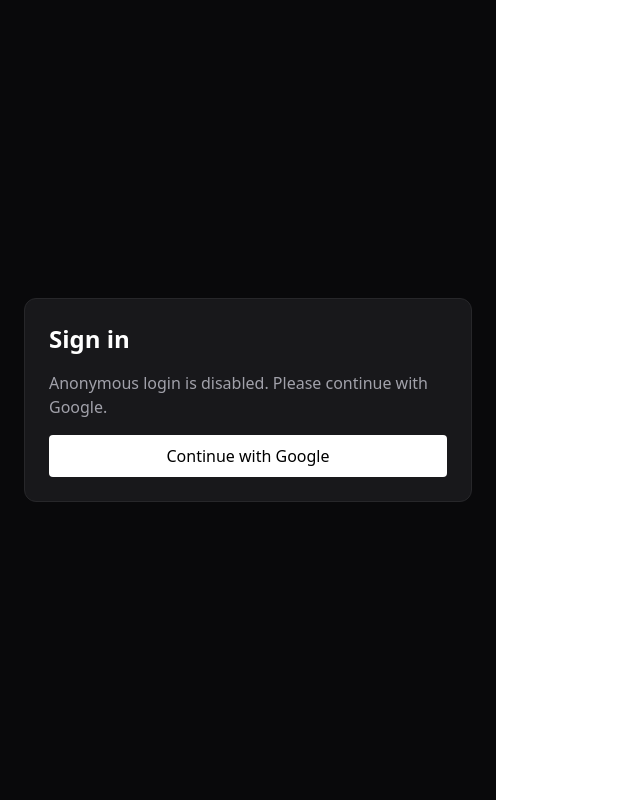
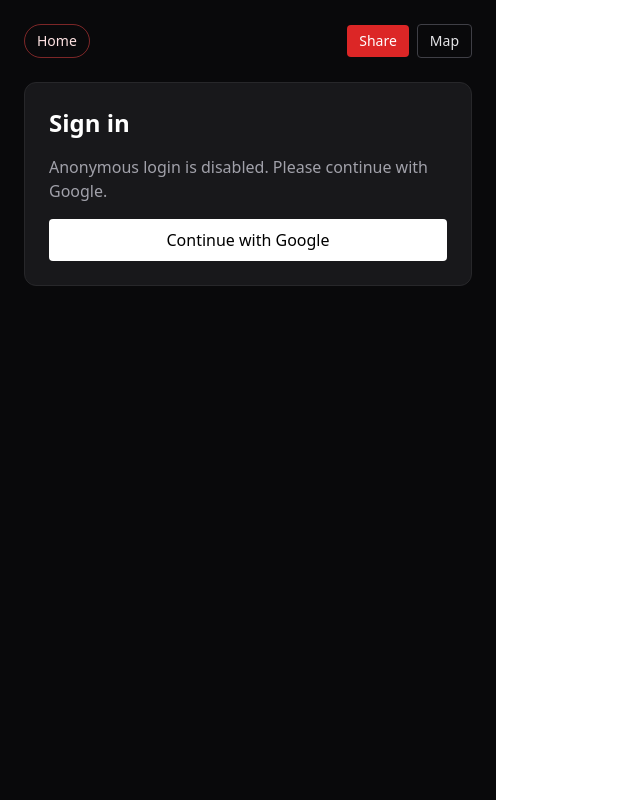
Before and after one commit to sivuiii/upside-voices, a React (Vite) app in the folder frontend/: page / in a window 1280 px wide. Shown: the whole page, without its empty margins (0-640 px from the left). Built offline with nearby package versions, Linux system fonts and the light colour scheme; no server answers.

Commit message:
map navigation etc

```diff
--- /dev/null
+++ b/frontend/src/components/TopNav.jsx
@@ -0,0 +1,37 @@
+import { Link } from "react-router-dom";
+
+export default function TopNav({ showProfile = true }) {
+  return (
+    <div className="flex flex-wrap items-center justify-between gap-3">
+      <Link
+        to="/"
+        className="inline-flex items-center gap-2 text-sm text-red-100 border border-red-500/50 rounded-full px-3 py-1.5 hover:bg-red-500/10"
+      >
+        Home
+      </Link>
+
+      <div className="flex flex-wrap items-center gap-2">
+        <Link
+          to="/submit"
+          className="px-3 py-1.5 text-sm rounded bg-red-600 hover:bg-red-500 text-white"
+        >
+          Share
+        </Link>
+        <Link
+          to="/map"
+          className="px-3 py-1.5 text-sm rounded border border-zinc-700 text-zinc-200 hover:border-red-500/60"
+        >
+          Map
+        </Link>
+        {showProfile && (
+          <Link
+            to="/profile"
+            className="px-3 py-1.5 text-sm rounded border border-zinc-700 text-zinc-200 hover:border-red-500/60"
+          >
+            Profile
+          </Link>
+        )}
+      </div>
+    </div>
+  );
+}
--- a/frontend/src/components/map.jsx
+++ b/frontend/src/components/map.jsx
@@ -1,26 +1,18 @@
 import HawkinsMap from "./HawkinsMap";
 import StatsPanel from "./StatsPanel";
-import ConferenceRoom from "./ConferenceRoom";
-import { useState } from "react";
+import TopNav from "./TopNav";
 
 export default function MapPage(){
 
-  // demo group id (later backend will send this)
-  const [groupId] = useState("demoGroup123");
-
   return (
-    <div>
-
-      <h2>Hawkins Incident Overview</h2>
+    <div className="min-h-screen bg-zinc-950 text-white p-6 space-y-4">
+      <TopNav />
+      <h2 className="text-2xl font-semibold">Hawkins Incident Overview</h2>
 
       <HawkinsMap />
 
       <StatsPanel />
 
-      <h3>Anonymous Group Conference</h3>
-
-      <ConferenceRoom groupId={groupId} />
-
     </div>
   );
 }
--- a/frontend/src/pages/Login.jsx
+++ b/frontend/src/pages/Login.jsx
@@ -1,5 +1,6 @@
 import { useState } from "react";
 import { GoogleAuthProvider, signInWithPopup } from "firebase/auth";
+import TopNav from "../components/TopNav";
 import { auth } from "../firebase/config";
 
 export default function Login() {
@@ -22,8 +23,10 @@
   }
 
   return (
-    <div className="min-h-screen bg-zinc-950 text-white flex items-center justify-center p-6">
-      <div className="w-full max-w-md bg-zinc-900 border border-zinc-800 rounded-xl p-6 space-y-4">
+    <div className="min-h-screen bg-zinc-950 text-white p-6">
+      <div className="max-w-5xl mx-auto space-y-6">
+        <TopNav showProfile={false} />
+        <div className="w-full max-w-md bg-zinc-900 border border-zinc-800 rounded-xl p-6 space-y-4">
         <h1 className="text-2xl font-semibold">Sign in</h1>
         <p className="text-zinc-400">
           Anonymous login is disabled. Please continue with Google.
@@ -43,6 +46,7 @@
         >
           {loading ? "Signing in…" : "Continue with Google"}
         </button>
+        </div>
       </div>
     </div>
   );
--- a/frontend/src/pages/StoryView.jsx
+++ b/frontend/src/pages/StoryView.jsx
@@ -2,6 +2,7 @@
 import { useParams } from "react-router-dom";
 import { doc, getDoc } from "firebase/firestore";
 import { db } from "../firebase/config";
+import TopNav from "../components/TopNav";
 
 export default function StoryView() {
   const { id } = useParams();
@@ -41,16 +42,18 @@
 
   if (loading) {
     return (
-      <div className="p-6 text-zinc-400">
-        Listening for the story…
+      <div className="p-6 text-zinc-400 space-y-4">
+        <TopNav />
+        <div>Listening for the story…</div>
       </div>
     );
   }
 
   if (!story) {
     return (
-      <div className="p-6 text-zinc-500 italic">
-        This story could not be found.
+      <div className="p-6 text-zinc-500 italic space-y-4">
+        <TopNav />
+        <div>This story could not be found.</div>
       </div>
     );
   }
@@ -83,7 +86,7 @@
           </button>
 
           <button
-            onClick={() => window.history.back()}
+            onClick={() => globalThis.history.back()}
             className="px-4 py-2 bg-zinc-700 rounded"
           >
             Go Back
@@ -97,6 +100,7 @@
 
   return (
     <div className="p-6 text-white space-y-4">
+      <TopNav />
       <p className="whitespace-pre-wrap text-lg">
         {story.storyText ?? story.content}
       </p>
--- a/frontend/src/pages/Submitstory.jsx
+++ b/frontend/src/pages/Submitstory.jsx
@@ -1,7 +1,8 @@
 
 import { useState } from "react";
 import { addDoc, collection, serverTimestamp } from "firebase/firestore";
-import { db } from "../firebase/config";
+import { auth, db } from "../firebase/config";
+import TopNav from "../components/TopNav";
 import { detectTriggers } from "../utils/detectTriggers";
 
 
@@ -38,6 +39,8 @@
   storyId: crypto.randomUUID(),
   storyText: publicStory.content,
   fictionalLocation: publicStory.location,
+  userId: currentUser.uid,
+  authorName: currentUser.displayName ?? "Anonymous",
   triggerTags: triggers,
   createdAt: serverTimestamp(),
 });
@@ -66,6 +69,9 @@
 
   return (
   <div className="p-6 text-white grid grid-cols-1 md:grid-cols-2 gap-6">
+    <div className="md:col-span-2">
+      <TopNav />
+    </div>
 
     {/* LEFT: INPUT */}
    <div className="space-y-4">
--- a/frontend/src/pages/profile.jsx
+++ b/frontend/src/pages/profile.jsx
@@ -1,10 +1,13 @@
 import { useEffect, useState } from "react";
 import { collection, getDocs, query, where } from "firebase/firestore";
+import { Link } from "react-router-dom";
+import TopNav from "../components/TopNav";
 import { auth, db } from "../firebase/config";
 
 export default function Profile() {
   const [stories, setStories] = useState([]);
   const [loading, setLoading] = useState(true);
+  const scheduledMeetings = [];
 
   useEffect(() => {
     async function fetchUserStories() {
@@ -38,7 +41,16 @@
 
   return (
     <div className="min-h-screen bg-zinc-950 text-white p-6 space-y-4">
-      <h1 className="text-2xl font-semibold">Your stories</h1>
+      <TopNav />
+      <div className="flex flex-wrap items-center justify-between gap-4">
+        <h1 className="text-2xl font-semibold">Your stories</h1>
+        <Link
+          to="/submit"
+          className="px-4 py-2 rounded bg-red-600 hover:bg-red-500 text-white text-sm"
+        >
+          Share a story
+        </Link>
+      </div>
 
       {loading && (
         <p className="text-zinc-400">Loading your submissions…</p>
@@ -61,6 +73,35 @@
             )}
           </div>
         ))}
+
+      <div className="pt-4 border-t border-zinc-800 space-y-3">
+        <h2 className="text-xl font-semibold">Meetings</h2>
+        {scheduledMeetings.length === 0 ? (
+          <p className="text-zinc-500 italic">
+            No meetings are scheduled right now.
+          </p>
+        ) : (
+          <div className="space-y-3">
+            {scheduledMeetings.map((meeting) => (
+              <div
+                key={meeting.id}
+                className="p-4 bg-zinc-900 border border-zinc-800 rounded flex flex-wrap items-center justify-between gap-3"
+              >
+                <div>
+                  <p className="text-lg">{meeting.title}</p>
+                  <p className="text-sm text-zinc-400">{meeting.startsAt}</p>
+                </div>
+                <a
+                  href={meeting.joinUrl}
+                  className="px-4 py-2 rounded bg-red-600 hover:bg-red-500 text-white text-sm"
+                >
+                  Join meeting
+                </a>
+              </div>
+            ))}
+          </div>
+        )}
+      </div>
     </div>
   );
 }
```
